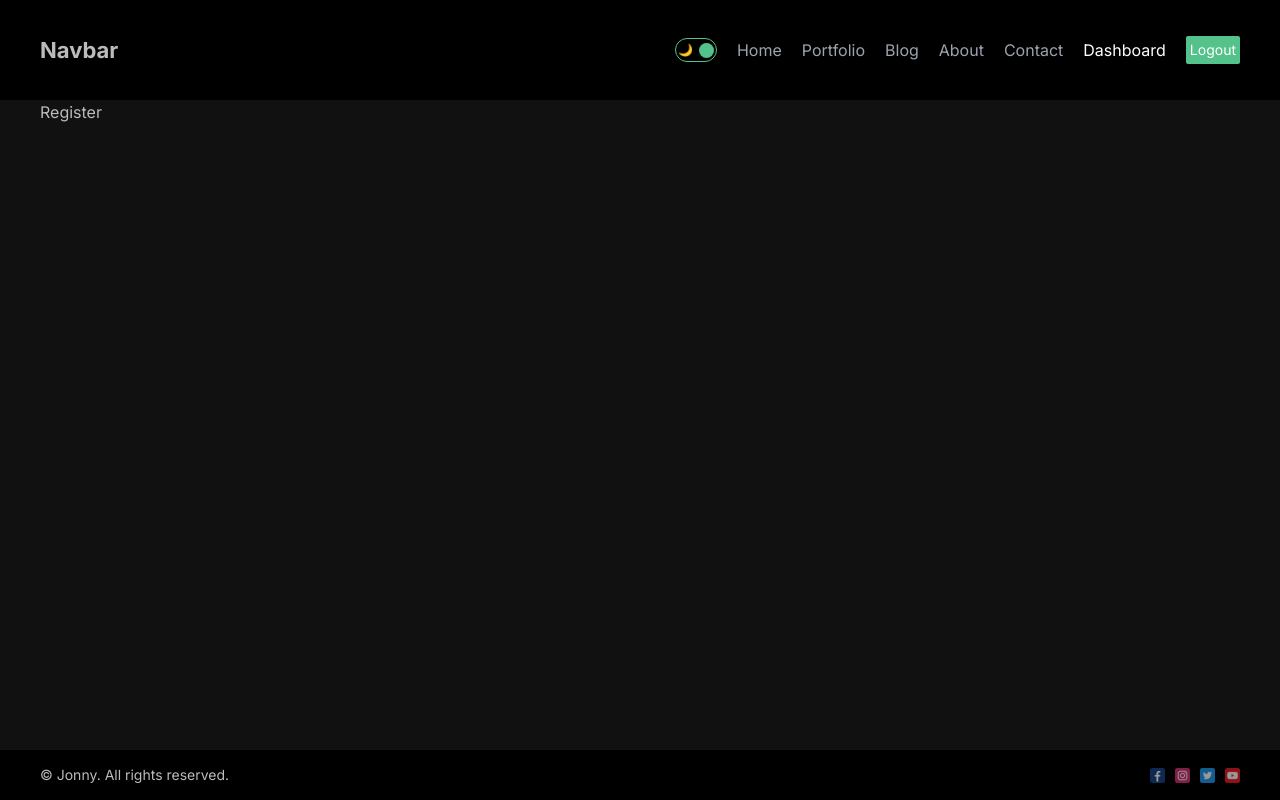
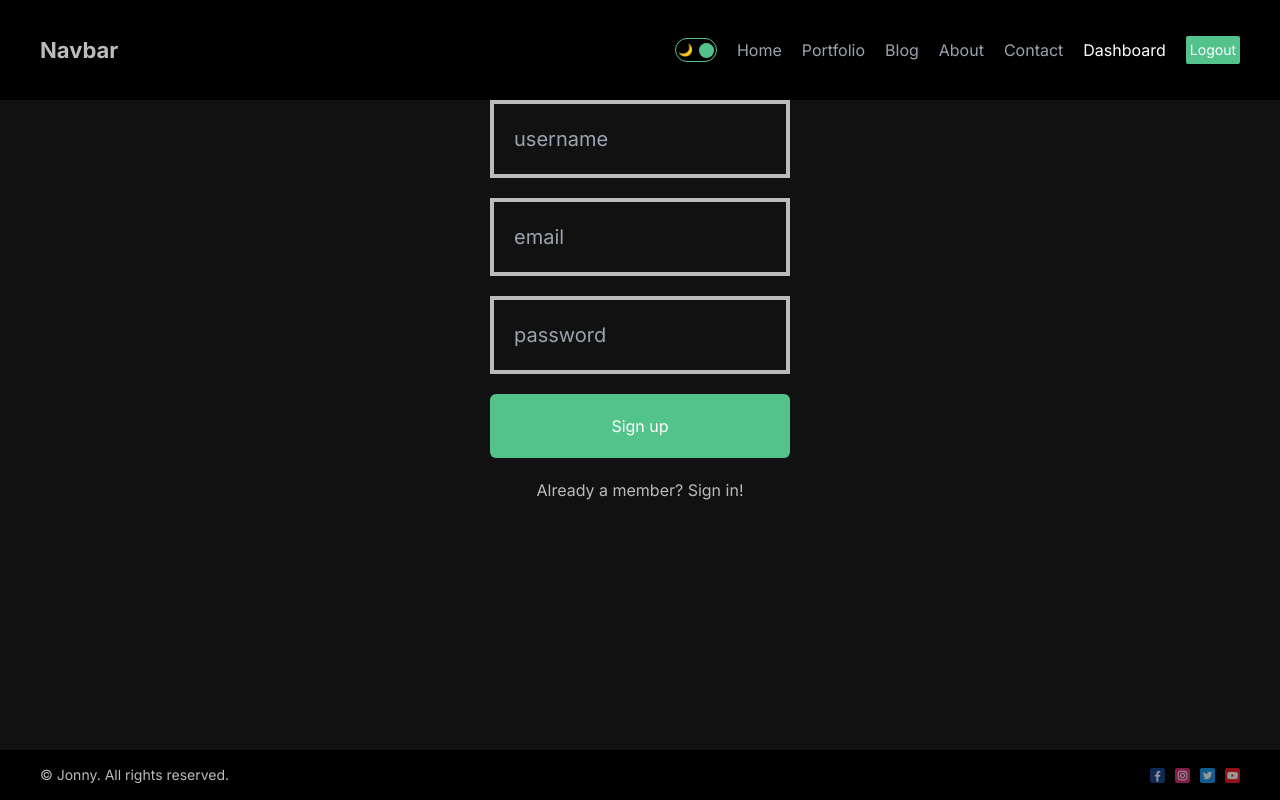
Before and after one commit to jonnyabrams/nextjs13-tryout, a Next.js app: page /dashboard/register in a window 1280 px wide. Built offline with nearby package versions, Linux system fonts and the light colour scheme.

Commit message:
feat: can register from frontend

```diff
--- a/package.json
+++ b/package.json
@@ -13,6 +13,7 @@
     "@types/react": "18.2.20",
     "@types/react-dom": "18.2.7",
     "autoprefixer": "10.4.14",
+    "bcryptjs": "^2.4.3",
     "eslint": "8.46.0",
     "eslint-config-next": "13.4.13",
     "mongoose": "^6.11.5",
@@ -25,5 +26,8 @@
     "swr": "^2.2.1",
     "tailwindcss": "3.3.3",
     "typescript": "5.1.6"
+  },
+  "devDependencies": {
+    "@types/bcryptjs": "^2.4.2"
   }
 }
--- a/src/app/api/auth/register/route.ts
+++ b/src/app/api/auth/register/route.ts
@@ -0,0 +1,31 @@
+import { NextRequest, NextResponse } from "next/server";
+import bcrypt from "bcryptjs";
+
+import connect from "@/src/utils/db";
+import User from "@/src/models/User";
+
+export const POST = async (req: NextRequest) => {
+  const { name, email, password } = await req.json();
+
+  await connect();
+
+  const hashedPassword = await bcrypt.hash(password, 10);
+
+  const newUser = new User({
+    name,
+    email,
+    password: hashedPassword,
+  });
+
+  try {
+    await newUser.save();
+
+    return new NextResponse("User successfully created", {
+      status: 201,
+    });
+  } catch (error: any) {
+    return new NextResponse(error.message, {
+      status: 500,
+    });
+  }
+};
--- a/src/app/dashboard/(auth)/register/page.tsx
+++ b/src/app/dashboard/(auth)/register/page.tsx
@@ -1,5 +1,60 @@
+"use client";
+
+import Link from "next/link";
+import { useState } from "react";
+import { useRouter } from "next/navigation";
+
+import Button from "@/src/components/button/Button";
+
 const Register = () => {
-  return <div>Register</div>;
+  const [err, setErr] = useState(false);
+
+  const router = useRouter();
+
+  const handleSubmit = async (e: any) => {
+    e.preventDefault();
+
+    const name = e.target[0].value;
+    const email = e.target[1].value;
+    const password = e.target[2].value;
+
+    try {
+      const res = await fetch("/api/auth/register", {
+        method: "POST",
+        headers: {
+          "Content-Type": "application/json",
+        },
+        body: JSON.stringify({
+          name,
+          email,
+          password,
+        }),
+      });
+
+      res.status === 201 &&
+        router.push("login?success=Account has been created");
+    } catch (error) {
+      setErr(true);
+    }
+  };
+
+  return (
+    <div className="flex flex-col items-center justify-center gap-5">
+      <form onSubmit={handleSubmit} className="w-[300px] flex flex-col gap-5">
+        <input placeholder="username" required />
+        <input placeholder="email" type="email" required />
+        <input placeholder="password" type="password" required />
+        <button
+          className="p-5 cursor-pointer bg-primary border-none text-white rounded-md hover:bg-green-800 transition duration-300"
+          type="submit"
+        >
+          Sign up
+        </button>
+        {err && "Something went wrong"}
+      </form>
+      <Link href="login">Already a member? Sign in!</Link>
+    </div>
+  );
 };
 
 export default Register;
--- a/src/components/button/Button.tsx
+++ b/src/components/button/Button.tsx
@@ -4,13 +4,14 @@ interface Props {
   text: string;
   url: string;
   isLong?: boolean;
+  type?: string;
 }
 
 const Button = ({ text, url, isLong = false }: Props) => {
   return (
     <Link href={url}>
       <button
-        className="p-5 cursor-pointer bg-primary border-none text-white rounded-md hover:scale-105 transition"
+        className="p-5 cursor-pointer bg-primary border-none text-white rounded-md hover:bg-green-800 transition duration-300"
         style={{ width: isLong ? "100%" : "max-content" }}
       >
         {text}
```
Also changed, not shown: 1 other file (tests, documents, lock files or other folders).
